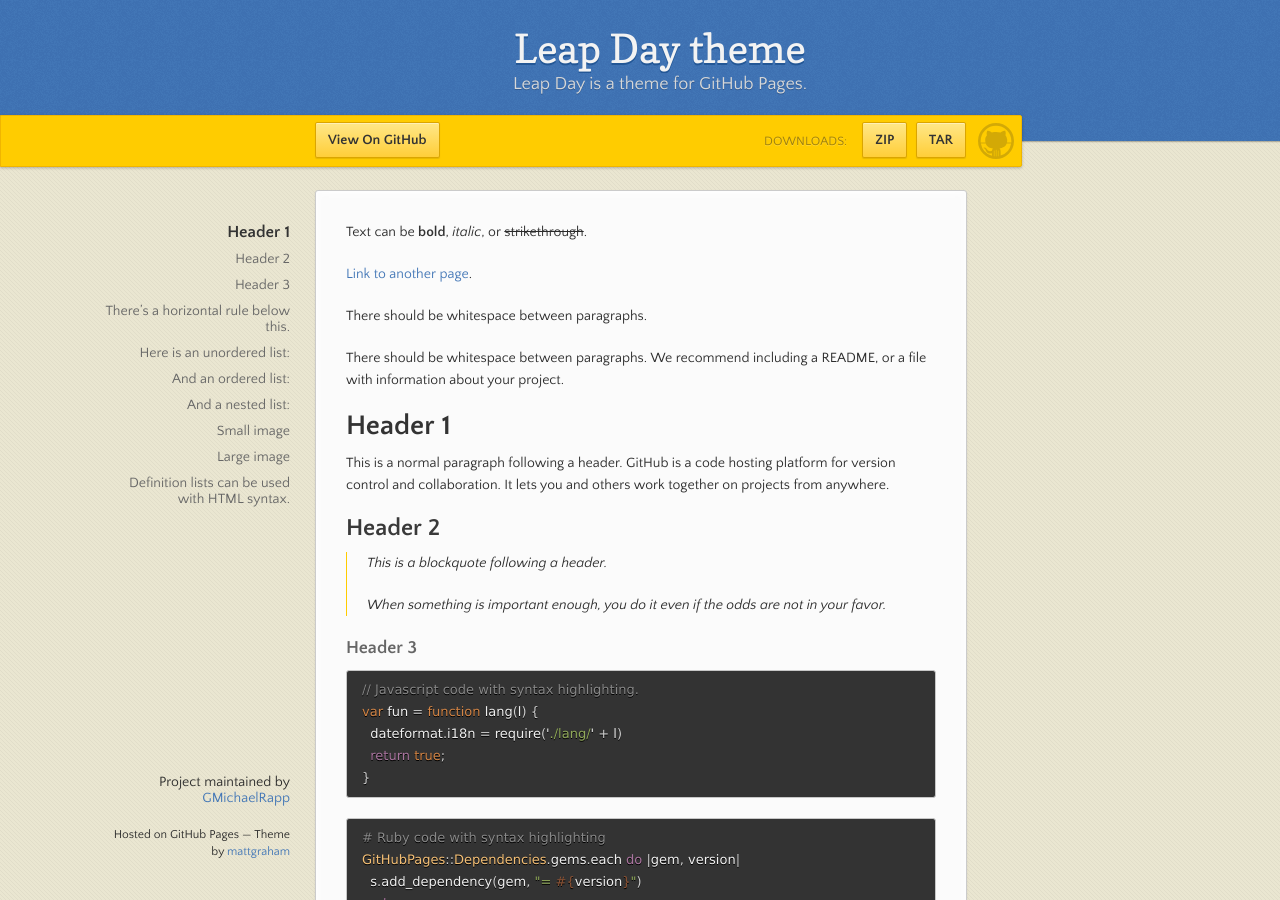
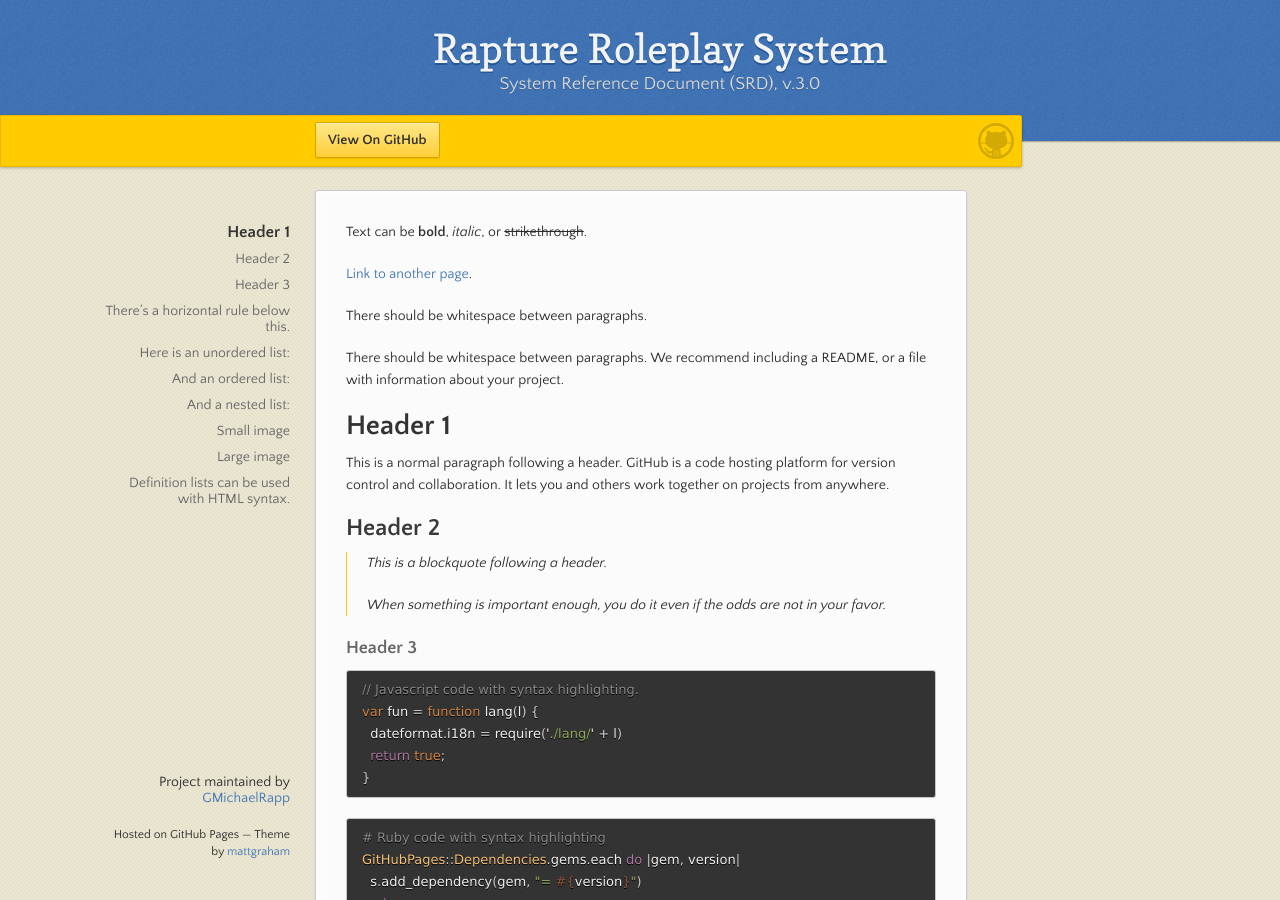
Before and after one commit to GMichaelRapp/rapture, a Jekyll site: the page built from index.md, in a window 1280 px wide and 900 px high. Built offline with Jekyll 4.4.1, drawn with Linux system fonts in a browser that asks for light colours.

Commit message:
Update _config.yml

```diff
--- a/_config.yml
+++ b/_config.yml
@@ -1,5 +1,5 @@
-title: Leap Day theme
-description: Leap Day is a theme for GitHub Pages.
-show_downloads: true
-google_analytics:
+title: Rapture Roleplay System
+description: System Reference Document (SRD), v.3.0
+show_downloads: false
+google_analytics: false
 theme: jekyll-theme-leap-day
```
